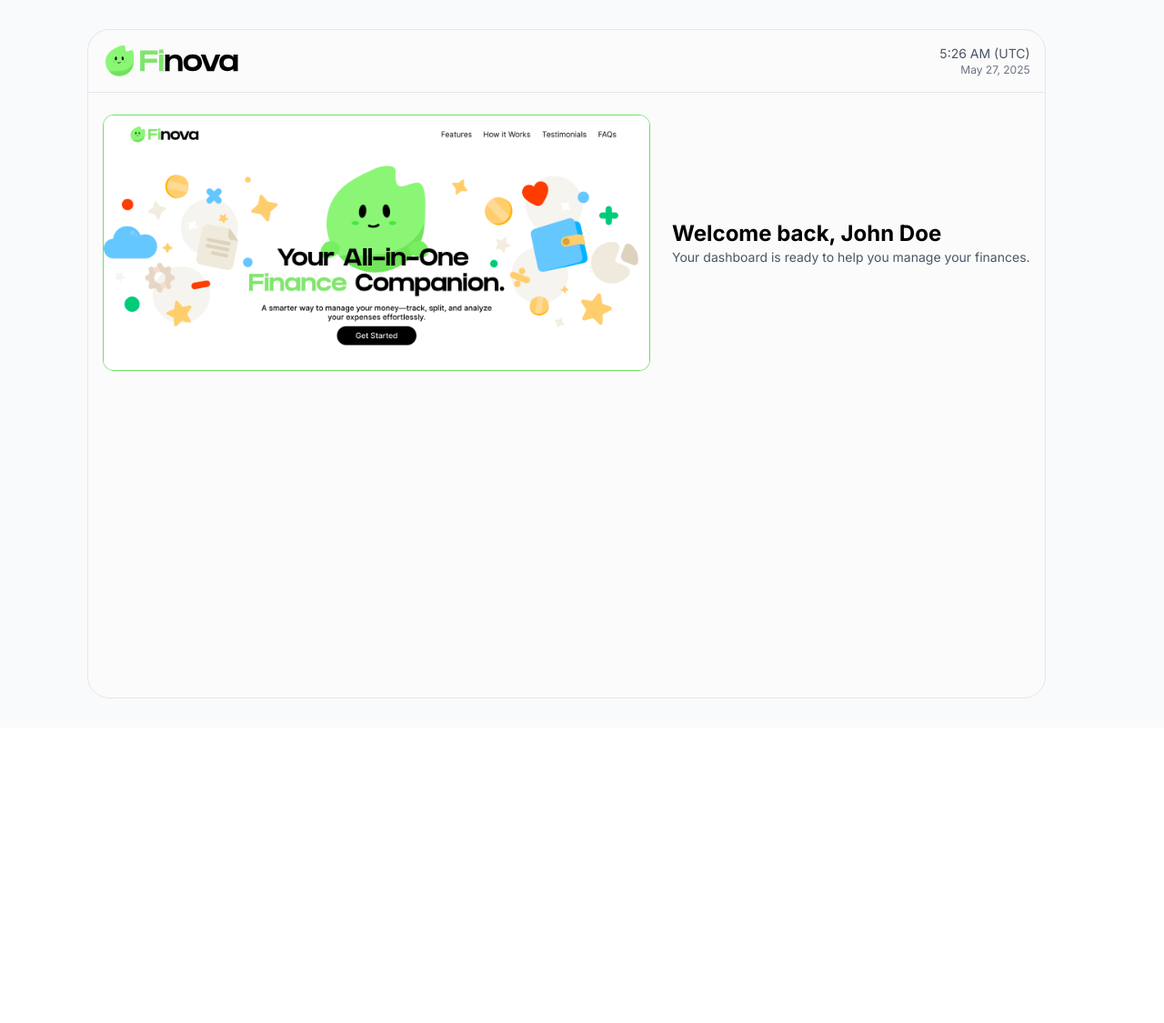
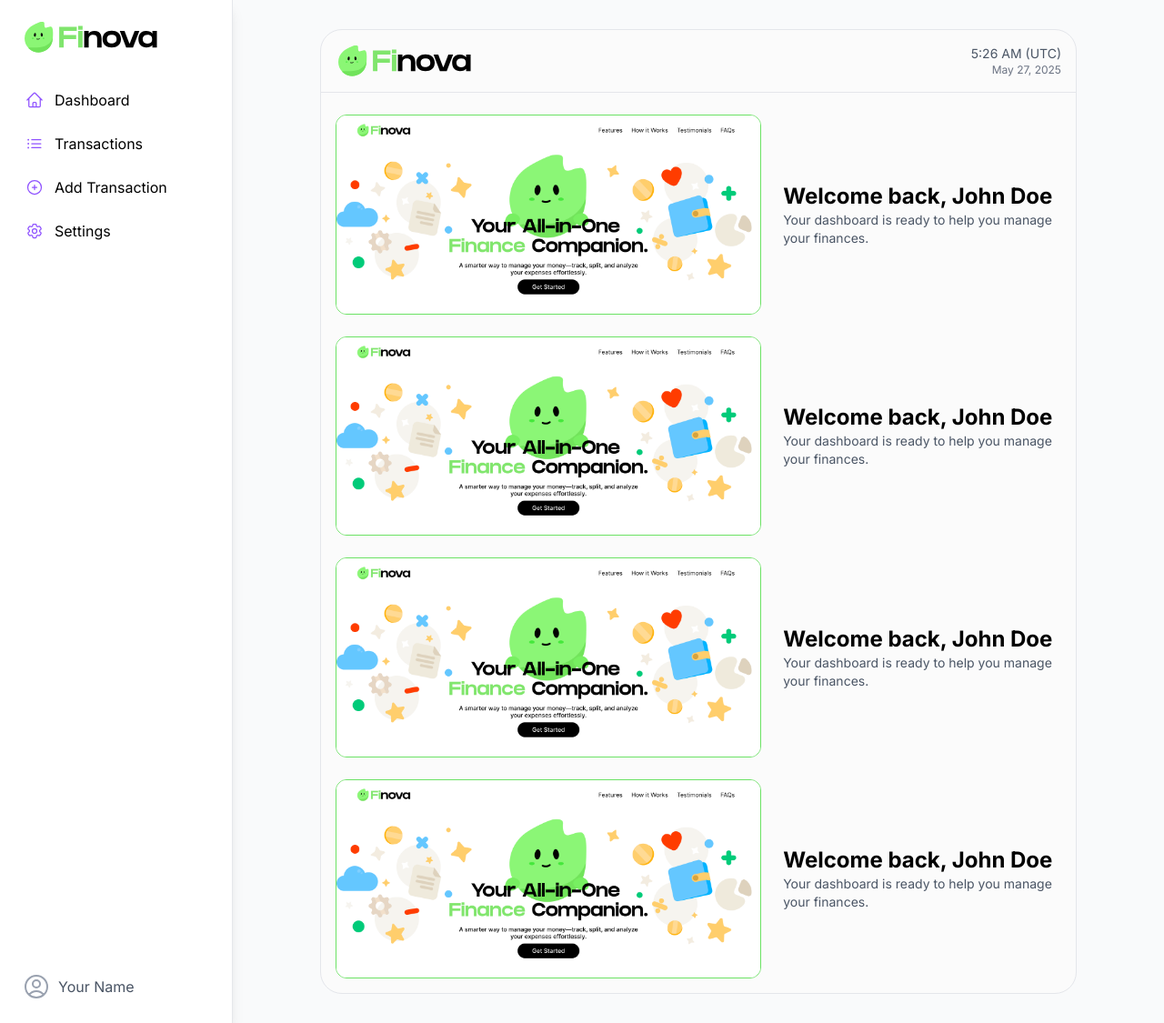
Before and after one commit to Junshen18/finova-app, a Next.js app: page / in a window 1280 px wide. Shown: the whole page at 91% size. Before the commit the page ends 800 px from the top, so only its background shows below. Built offline with nearby package versions, Linux system fonts and the light colour scheme.

Commit message:
add side bar

```diff
--- a/package.json
+++ b/package.json
@@ -9,6 +9,7 @@
     "lint": "next lint"
   },
   "dependencies": {
+    "@heroicons/react": "^2.2.0",
     "@supabase/ssr": "^0.6.1",
     "@supabase/supabase-js": "^2.49.8",
     "next": "15.3.1",
--- /dev/null
+++ b/src/app/components/Sidebar.tsx
@@ -0,0 +1,43 @@
+import Link from "next/link";
+import { UserCircleIcon, HomeIcon, ListBulletIcon, PlusCircleIcon, Cog6ToothIcon } from "@heroicons/react/24/outline";
+import Image from "next/image";
+
+export default function Sidebar() {
+  return (
+    <aside className="w-64 bg-white border-r border-gray-200 flex flex-col justify-between py-6 px-4 shadow-lg min-h-screen">
+      <div>
+        <div className="flex items-center gap-2 mb-8 px-2">
+        <Image
+                src="/finova-logo.svg"
+                alt="dashboard"
+                width={150}
+                height={100}
+                className="w-24 md:w-[150px]"
+              />
+        </div>
+        <nav className="flex flex-col gap-2">
+          <Link href="/expense-tracker/dashboard" className="flex items-center gap-3 px-3 py-2 rounded-lg hover:bg-violet-50 transition">
+            <HomeIcon className="h-5 w-5 text-violet-500" />
+            <span>Dashboard</span>
+          </Link>
+          <Link href="/expense-tracker/transactions" className="flex items-center gap-3 px-3 py-2 rounded-lg hover:bg-violet-50 transition">
+            <ListBulletIcon className="h-5 w-5 text-violet-500" />
+            <span>Transactions</span>
+          </Link>
+          <Link href="/expense-tracker/transactions/add" className="flex items-center gap-3 px-3 py-2 rounded-lg hover:bg-violet-50 transition">
+            <PlusCircleIcon className="h-5 w-5 text-violet-500" />
+            <span>Add Transaction</span>
+          </Link>
+          <Link href="/expense-tracker/settings" className="flex items-center gap-3 px-3 py-2 rounded-lg hover:bg-violet-50 transition">
+            <Cog6ToothIcon className="h-5 w-5 text-violet-500" />
+            <span>Settings</span>
+          </Link>
+        </nav>
+      </div>
+      <div className="flex items-center gap-2 px-2">
+        <UserCircleIcon className="h-8 w-8 text-gray-400" />
+        <span className="text-gray-600">Your Name</span>
+      </div>
+    </aside>
+  );
+}
--- a/src/app/page.tsx
+++ b/src/app/page.tsx
@@ -1,4 +1,6 @@
+import Sidebar from "./components/Sidebar";
 import Image from "next/image";
+import Link from "next/link";
 import { useState } from "react";
 
 export default function Dashboard() {
@@ -18,13 +20,20 @@ export default function Dashboard() {
 
   return (
     <div className="flex min-h-screen bg-gray-50 text-black">
+      <Sidebar />
       {/* Main content */}
-      <div className="section flex-1 p-4 sm:p-8 pb-20 sm:pb-8 overflow-y-auto">
+      <div className="flex-1 section p-4 sm:p-8 pb-20 sm:pb-8 overflow-y-auto">
         <div className="flex flex-col xl:flex-row gap-0 relative max-w-full !col-start-1 !col-end-4 lg:!col-start-2 lg:!col-end-3">
           <div className="flex flex-col lg:border lg:border-solid lg:border-[#E4E6EB] rounded-3xl relative lg:bg-[#fbfbfb] lg:py-4 col-start-1 col-end-4">
             {/* Header */}
             <header className="flex justify-between items-center mb-6 border-b border-solid border-[#E4E6EB] pb-4 px-4">
-              <Image src="/finova-logo.svg" alt="dashboard" width={150} height={100} className="w-24 md:w-[150px]" />
+              <Image
+                src="/finova-logo.svg"
+                alt="dashboard"
+                width={150}
+                height={100}
+                className="w-24 md:w-[150px]"
+              />
               <div className="text-right">
                 <p className="text-xs md:text-sm text-gray-600 ">
                   {formattedTime} ({timeZone})
@@ -32,15 +41,75 @@ export default function Dashboard() {
                 <p className="text-xs text-gray-500">{formattedDate}</p>
               </div>
             </header>
-            <div className="flex justify-between md:items-center gap-6 flex-col md:flex-row px-4 relative">
+
+            <div className="flex flex-col gap-6">
+              <div className="flex justify-between md:items-center gap-6 flex-col md:flex-row px-4 relative">
                 <div className="flex flex-col border border-[#6BE264] rounded-xl overflow-hidden">
-                  <Image src="/Finova.png" alt="dashboard" width={600} height={200} objectFit="cover"/>
+                  <Image
+                    src="/Finova.png"
+                    alt="dashboard"
+                    width={600}
+                    height={200}
+                    objectFit="cover"
+                  />
                 </div>
                 <div className="flex flex-col">
                   <h2 className="text-2xl font-bold">Welcome back, John Doe</h2>
-                <p className="text-sm text-gray-600">
-                  Your dashboard is ready to help you manage your finances.
-                </p>
+                  <p className="text-sm text-gray-600">
+                    Your dashboard is ready to help you manage your finances.
+                  </p>
+                </div>
+              </div>
+              <div className="flex md:items-center gap-6 flex-col md:flex-row px-4 relative">
+                <div className="flex flex-col border border-[#6BE264] rounded-xl overflow-hidden">
+                  <Image
+                    src="/Finova.png"
+                    alt="dashboard"
+                    width={600}
+                    height={200}
+                    objectFit="cover"
+                  />
+                </div>
+                <div className="flex flex-col">
+                  <h2 className="text-2xl font-bold">Welcome back, John Doe</h2>
+                  <p className="text-sm text-gray-600">
+                    Your dashboard is ready to help you manage your finances.
+                  </p>
+                </div>
+              </div>
+              <div className="flex justify-between md:items-center gap-6 flex-col md:flex-row px-4 relative">
+                <div className="flex flex-col border border-[#6BE264] rounded-xl overflow-hidden">
+                  <Image
+                    src="/Finova.png"
+                    alt="dashboard"
+                    width={600}
+                    height={200}
+                    objectFit="cover"
+                  />
+                </div>
+                <div className="flex flex-col">
+                  <h2 className="text-2xl font-bold">Welcome back, John Doe</h2>
+                  <p className="text-sm text-gray-600">
+                    Your dashboard is ready to help you manage your finances.
+                  </p>
+                </div>
+              </div>
+              <div className="flex justify-between md:items-center gap-6 flex-col md:flex-row px-4 relative">
+                <div className="flex flex-col border border-[#6BE264] rounded-xl overflow-hidden">
+                  <Image
+                    src="/Finova.png"
+                    alt="dashboard"
+                    width={600}
+                    height={200}
+                    objectFit="cover"
+                  />
+                </div>
+                <div className="flex flex-col">
+                  <h2 className="text-2xl font-bold">Welcome back, John Doe</h2>
+                  <p className="text-sm text-gray-600">
+                    Your dashboard is ready to help you manage your finances.
+                  </p>
+                </div>
               </div>
             </div>
           </div>
```
Also changed, not shown: 1 other file (tests, documents, lock files or other folders).
